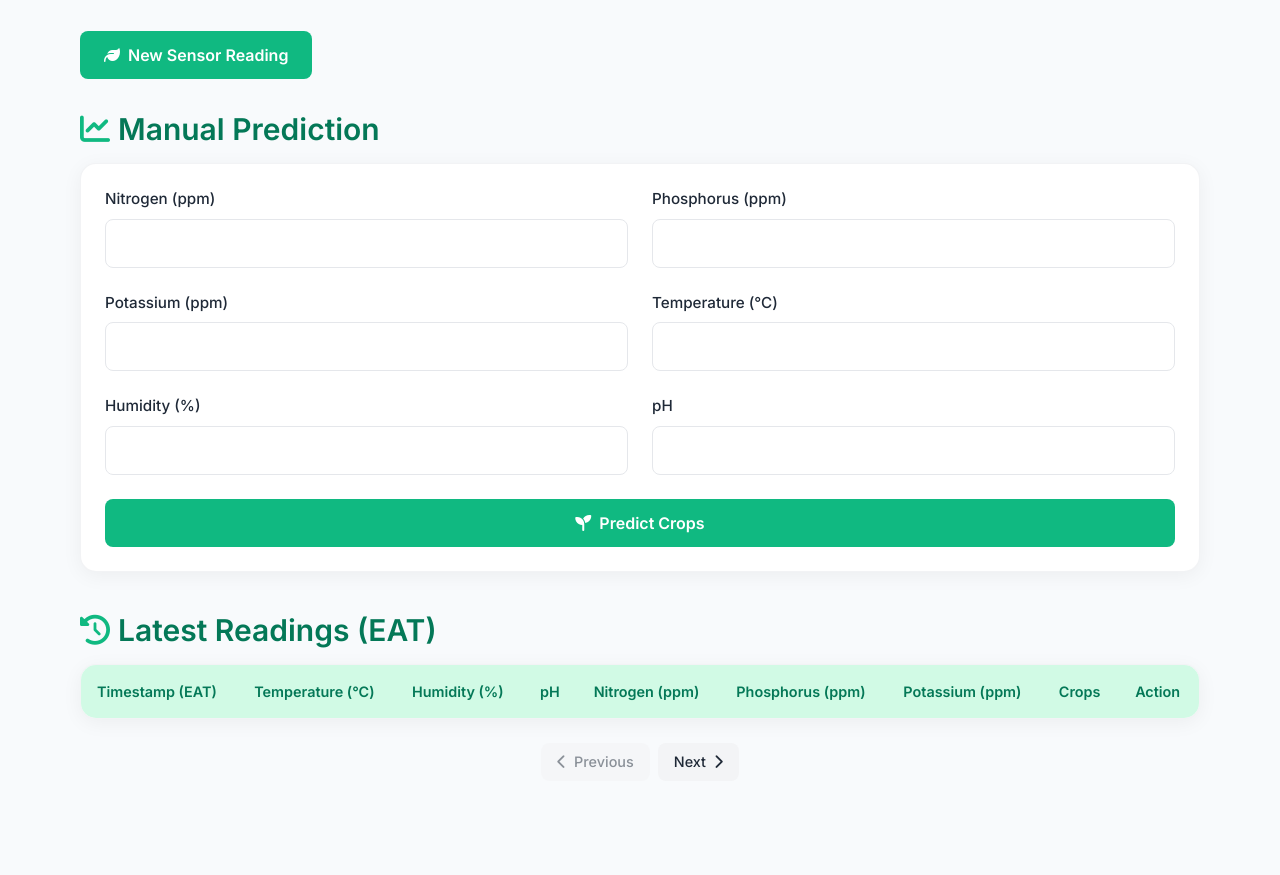
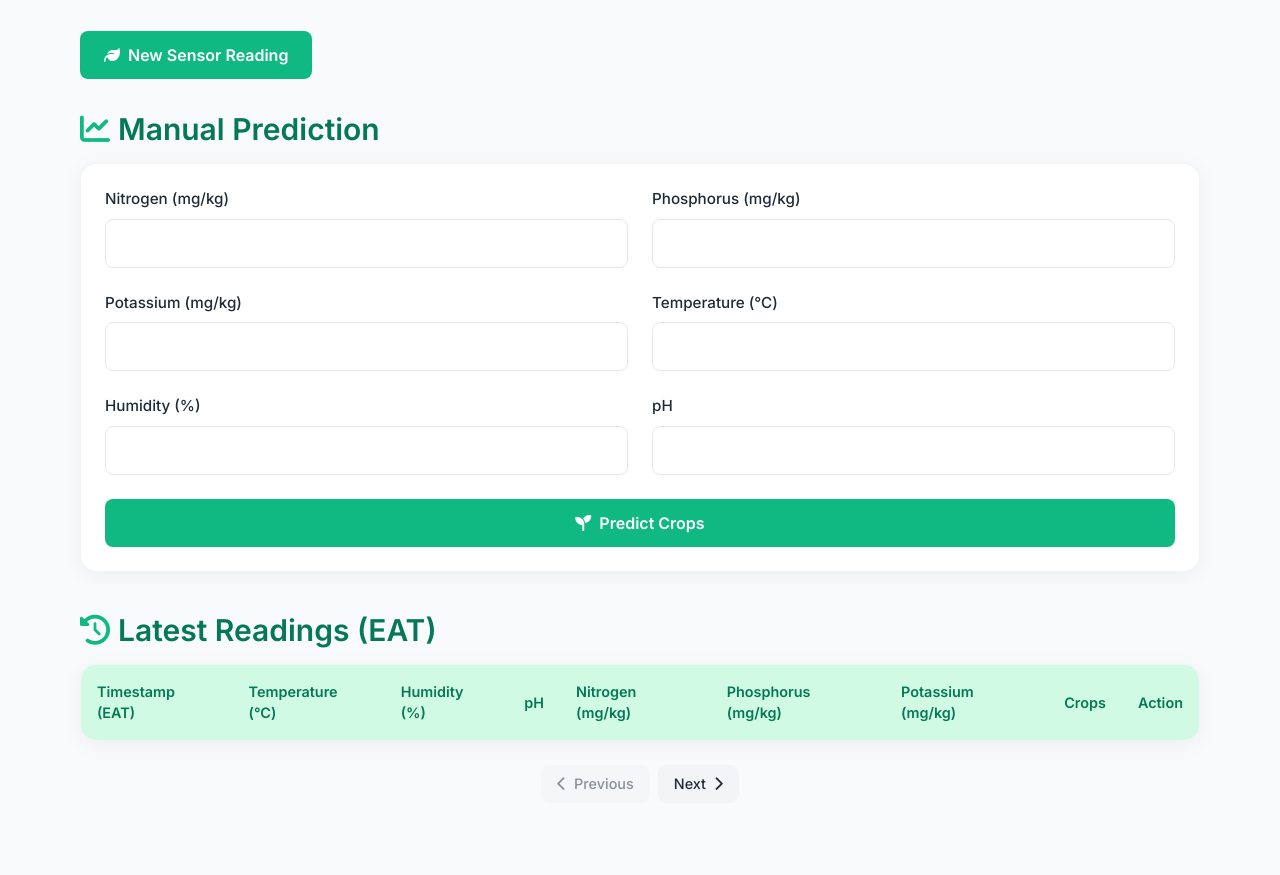
Before and after one commit to teddyhabtamu/Crop-Recommendation-Using-Soil-Type, a Flask app: page / in a window 1280 px wide. Shown: the part 73-948 px from the top of the page. Before the commit the page ends 841 px from the top, so only its background shows below. Run offline with Flask 3, Linux system fonts and the light colour scheme; the visitor is signed in with stand-in values (Sample User, id 1); data that the repository does not hold is empty; parts of the project's set-up code (start-up, migrations or seed data) failed here and were passed over; some libraries are stand-ins or nearby versions.

Commit message:
parameter mapping and fix for all potentiometers

```diff
--- a/app.py
+++ b/app.py
@@ -58,8 +58,14 @@ try:
     readings_collection = db["Readings"]
     client.server_info()
     logging.info("Successfully connected to MongoDB")
-except pymongo.errors.ConnectionError as e:
-    logging.error(f"Failed to connect to MongoDB: {e}")
+except pymongo.errors.ServerSelectionTimeoutError as e:
+    print(f"Connection timed out: {e}")
+    exit(1)
+except pymongo.errors.ConfigurationError as e:
+    print(f"Configuration error: {e}")
+    exit(1)
+except Exception as e:
+    print(f"Unexpected error: {e}")
     exit(1)
 
 # Load ML models
--- a/templates/index.html
+++ b/templates/index.html
@@ -580,20 +580,20 @@
             <form method="POST" action="{{ url_for('predict') }}" class="card p-6 grid grid-cols-1 md:grid-cols-2 gap-6" id="predictForm">
                 <input type="hidden" name="page" value="{{ current_page }}">
                 <div>
-                    <label for="Nitrogen" class="input-label">Nitrogen (ppm)</label>
-                    <input type="number" id="Nitrogen" name="Nitrogen" step="0.01" min="0" max="1000" required class="input-field">
+                    <label for="Nitrogen" class="input-label">Nitrogen (mg/kg)</label>
+                    <input type="number" id="Nitrogen" name="Nitrogen" step="0.01" min="0" max="140" required class="input-field">
                 </div>
                 <div>
-                    <label for="Phosporus" class="input-label">Phosphorus (ppm)</label>
-                    <input type="number" id="Phosporus" name="Phosporus" step="0.01" min="0" max="1000" required class="input-field">
+                    <label for="Phosphorus" class="input-label">Phosphorus (mg/kg)</label>
+                    <input type="number" id="Phosphorus" name="Phosphorus" step="0.01" min="0" max="120" required class="input-field">
                 </div>
                 <div>
-                    <label for="Potassium" class="input-label">Potassium (ppm)</label>
-                    <input type="number" id="Potassium" name="Potassium" step="0.01" min="0" max="1000" required class="input-field">
+                    <label for="Potassium" class="input-label">Potassium (mg/kg)</label>
+                    <input type="number" id="Potassium" name="Potassium" step="0.01" min="0" max="200" required class="input-field">
                 </div>
                 <div>
                     <label for="Temperature" class="input-label">Temperature (°C)</label>
-                    <input type="number" id="Temperature" name="Temperature" step="0.01" min="0" max="50" required class="input-field">
+                    <input type="number" id="Temperature" name="Temperature" step="0.01" min="10" max="45" required class="input-field">
                 </div>
                 <div>
                     <label for="Humidity" class="input-label">Humidity (%)</label>
@@ -601,7 +601,7 @@
                 </div>
                 <div>
                     <label for="pH" class="input-label">pH</label>
-                    <input type="number" id="pH" name="pH" step="0.01" min="0" max="14" required class="input-field">
+                    <input type="number" id="pH" name="pH" step="0.01" min="3.5" max="9.0" required class="input-field">
                 </div>
                 <div class="md:col-span-2">
                     <button type="submit" class="btn-primary w-full">
@@ -657,9 +657,9 @@
                             <th>Temperature (°C)</th>
                             <th>Humidity (%)</th>
                             <th>pH</th>
-                            <th>Nitrogen (ppm)</th>
-                            <th>Phosphorus (ppm)</th>
-                            <th>Potassium (ppm)</th>
+                            <th>Nitrogen (mg/kg)</th>
+                            <th>Phosphorus (mg/kg)</th>
+                            <th>Potassium (mg/kg)</th>
                             <th>Crops</th>
                             <th>Action</th>
                         </tr>
```
Also changed, not shown: 2 other files.
